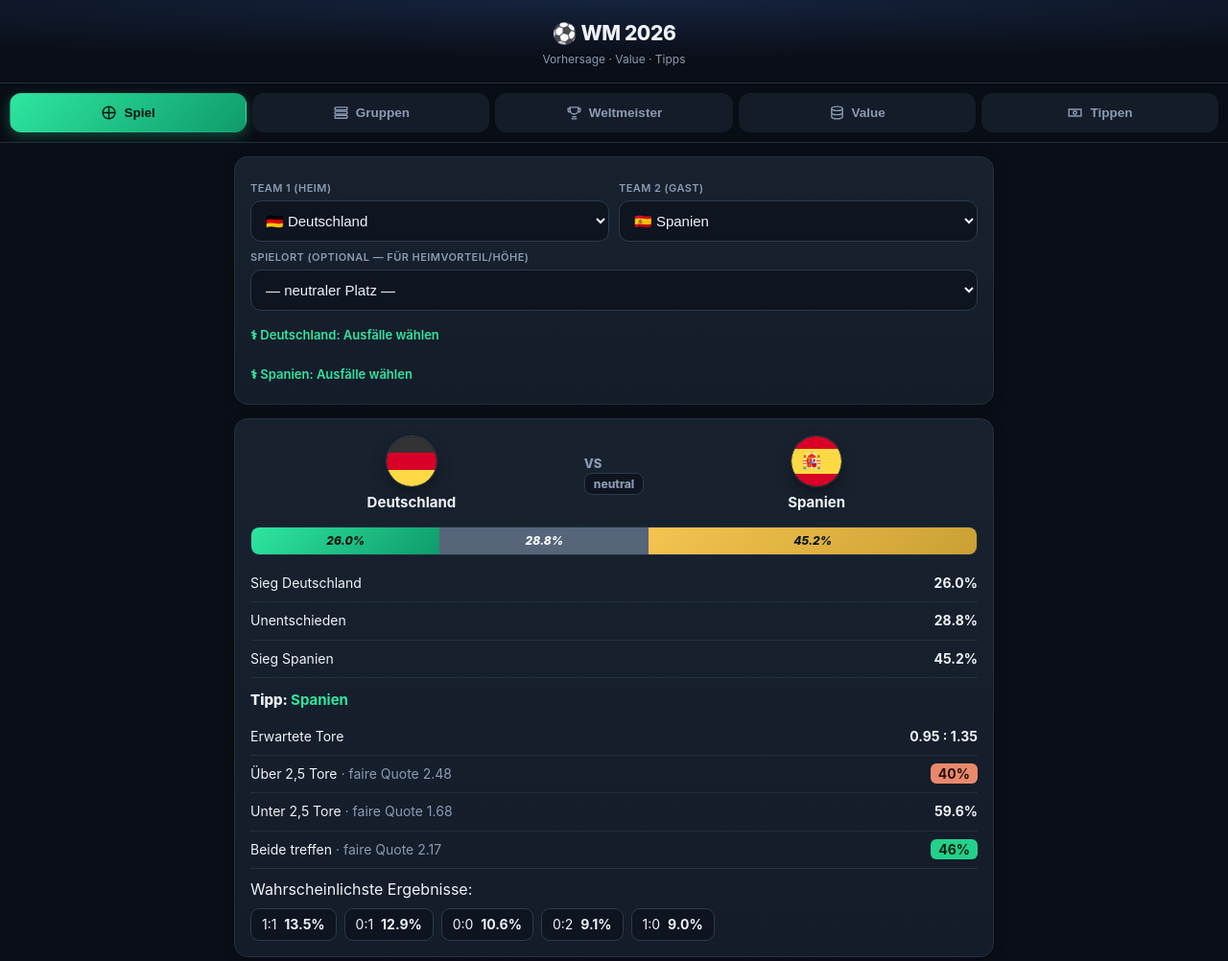
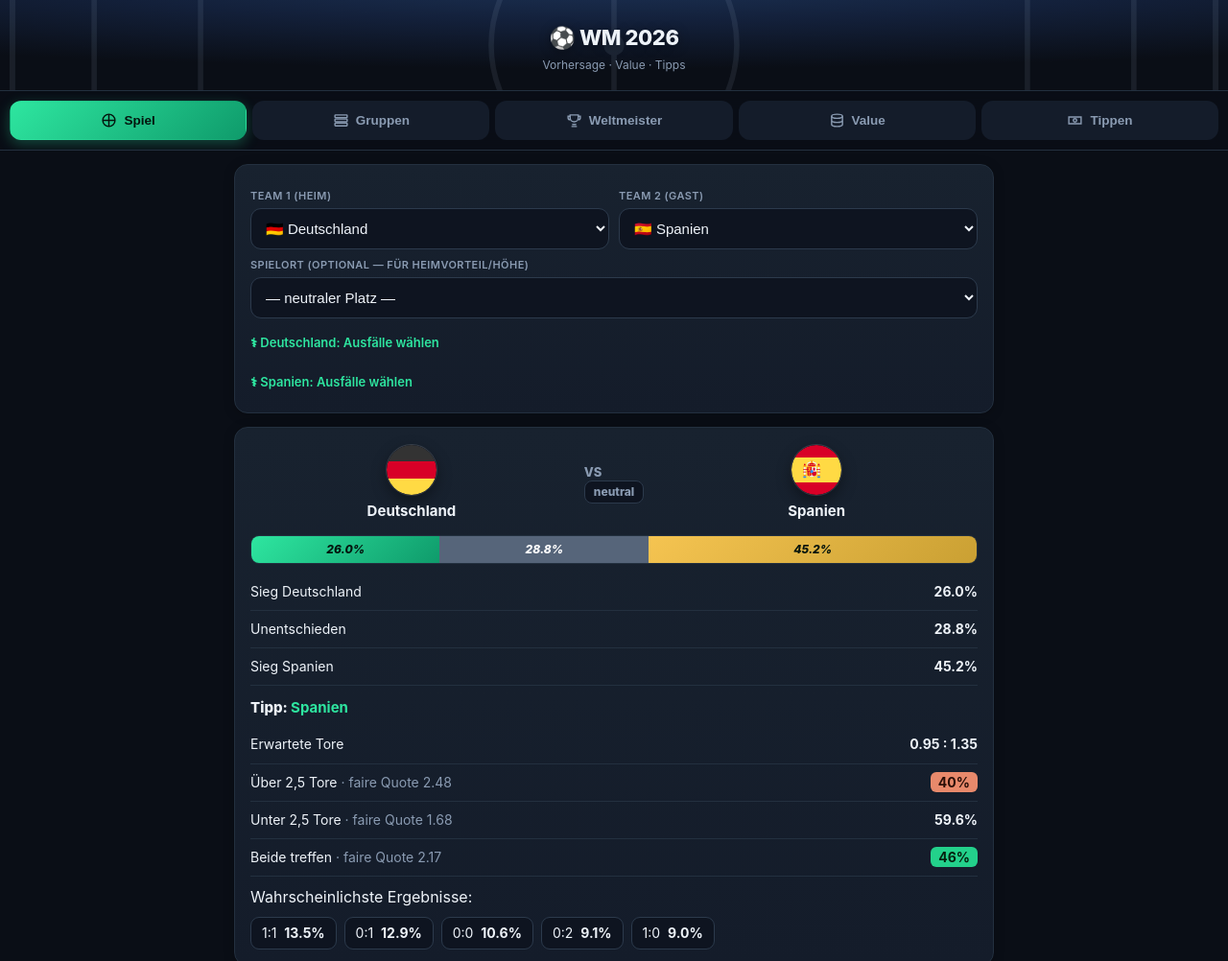
Before and after one commit to nicholassfr/wm2026, a plain HTML site: page index.html in a window 1280 px wide. Shown: the top 1002 px of the page at 96% size. Drawn offline with Linux system fonts and the light colour scheme.

Commit message:
Header-Motiv: dezente Spielfeldlinien + Flutlicht-Verlauf (lizenzfrei, SVG)

```diff
--- a/index.html
+++ b/index.html
@@ -10,8 +10,10 @@
 *{box-sizing:border-box}
 body{margin:0;font-family:-apple-system,BlinkMacSystemFont,"SF Pro Display","Inter",system-ui,Segoe UI,Roboto,sans-serif;
 background:var(--bg);color:var(--txt);-webkit-font-smoothing:antialiased;line-height:1.45}
-header{padding:20px 16px 15px;text-align:center;background:radial-gradient(130% 100% at 50% 0,#15233f 0,var(--bg) 72%);border-bottom:1px solid var(--line)}
-h1{margin:0;font-size:21px;font-weight:800;letter-spacing:-.02em} .sub{color:var(--mut);font-size:12px;margin-top:3px}
+header{position:relative;overflow:hidden;padding:24px 16px 18px;text-align:center;background:radial-gradient(120% 130% at 50% -25%,#1d3458 0,#13203a 38%,var(--bg) 78%);border-bottom:1px solid var(--line)}
+.pitch{position:absolute;inset:0;width:100%;height:100%;opacity:.08;pointer-events:none}
+header h1,header .sub{position:relative;z-index:1}
+h1{margin:0;font-size:22px;font-weight:800;letter-spacing:-.02em;text-shadow:0 2px 12px rgba(0,0,0,.4)} .sub{color:var(--mut);font-size:12px;margin-top:3px}
 nav{display:flex;gap:6px;padding:10px;background:rgba(10,14,22,.82);backdrop-filter:blur(10px);position:sticky;top:0;z-index:9;overflow-x:auto;border-bottom:1px solid var(--line)}
 nav button{flex:1;min-width:118px;padding:11px 8px;border:1px solid transparent;border-radius:12px;background:var(--card);color:var(--mut);font-size:13.5px;font-weight:600;cursor:pointer;white-space:nowrap;transition:.15s;display:inline-flex;align-items:center;justify-content:center;gap:7px}
 nav button svg{width:17px;height:17px;flex:none}
@@ -71,8 +73,13 @@ table input[type=number]{padding:6px;width:62px;font-size:13px}
 @media(max-width:600px){.mh-t .flag{font-size:32px}.tb .nm{width:80px}}
 </style></head>
 <body>
-<header><h1>⚽ WM 2026</h1>
-<div class="sub">Vorhersage · Value · Tipps</div></header>
+<header>
+<svg class="pitch" viewBox="0 0 300 180" preserveAspectRatio="xMidYMid slice" fill="none" stroke="#cfe8ff" stroke-width="1.3">
+<rect x="3" y="3" width="294" height="174" rx="6"/><line x1="150" y1="3" x2="150" y2="177"/>
+<circle cx="150" cy="90" r="30"/><circle cx="150" cy="90" r="2.5" fill="#cfe8ff" stroke="none"/>
+<rect x="3" y="52" width="46" height="76"/><rect x="251" y="52" width="46" height="76"/>
+<rect x="3" y="70" width="20" height="40"/><rect x="277" y="70" width="20" height="40"/></svg>
+<h1>⚽ WM 2026</h1><div class="sub">Vorhersage · Value · Tipps</div></header>
 <nav>
 <button class="on" data-t="match"><svg viewBox="0 0 24 24" fill="none" stroke="currentColor" stroke-width="2"><circle cx="12" cy="12" r="9"/><path d="M12 3v18M3 12h18"/></svg>Spiel</button>
 <button data-t="group"><svg viewBox="0 0 24 24" fill="none" stroke="currentColor" stroke-width="2"><rect x="3" y="4" width="18" height="4" rx="1"/><rect x="3" y="10" width="18" height="4" rx="1"/><rect x="3" y="16" width="18" height="4" rx="1"/></svg>Gruppen</button>
```
